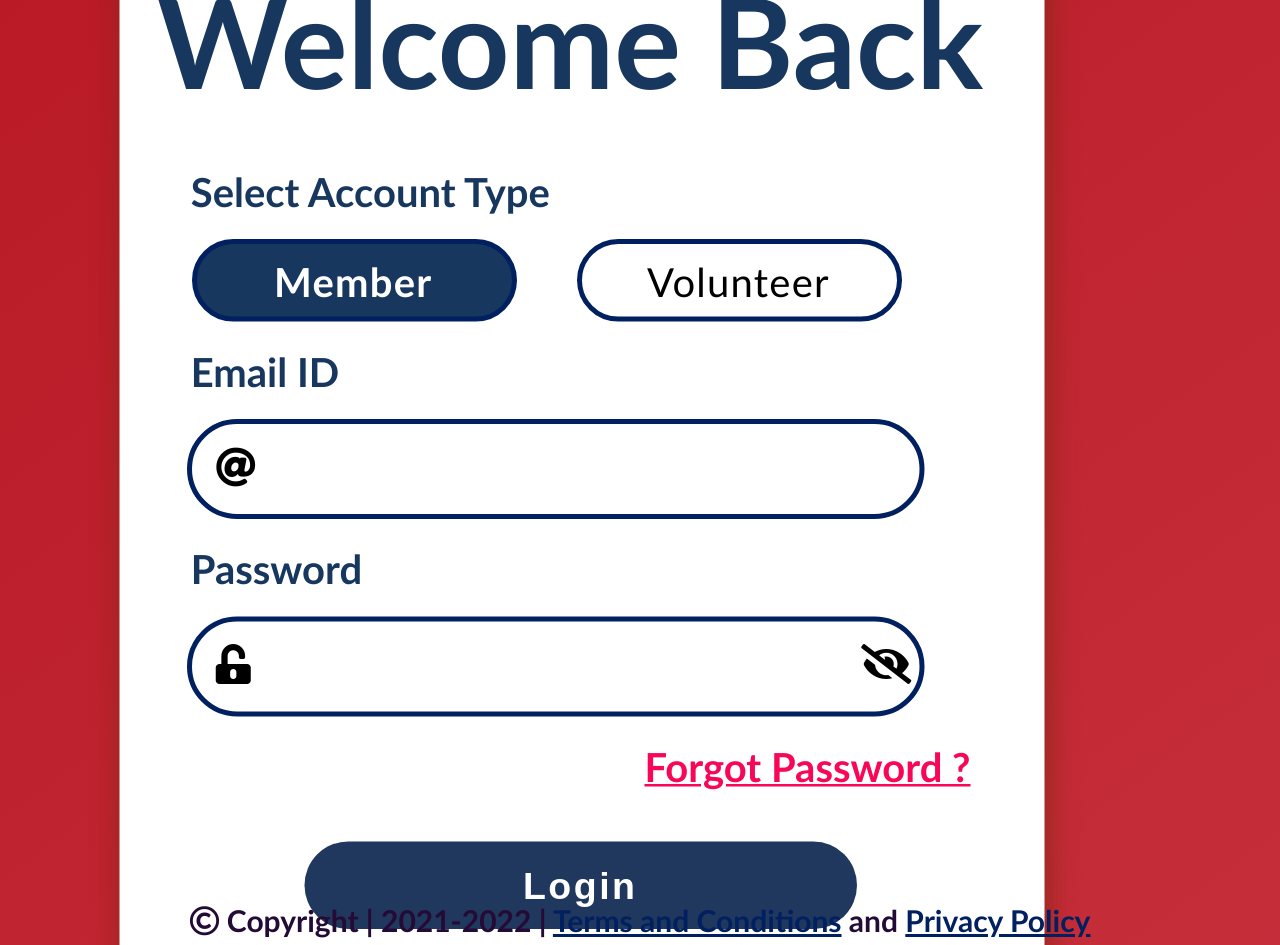
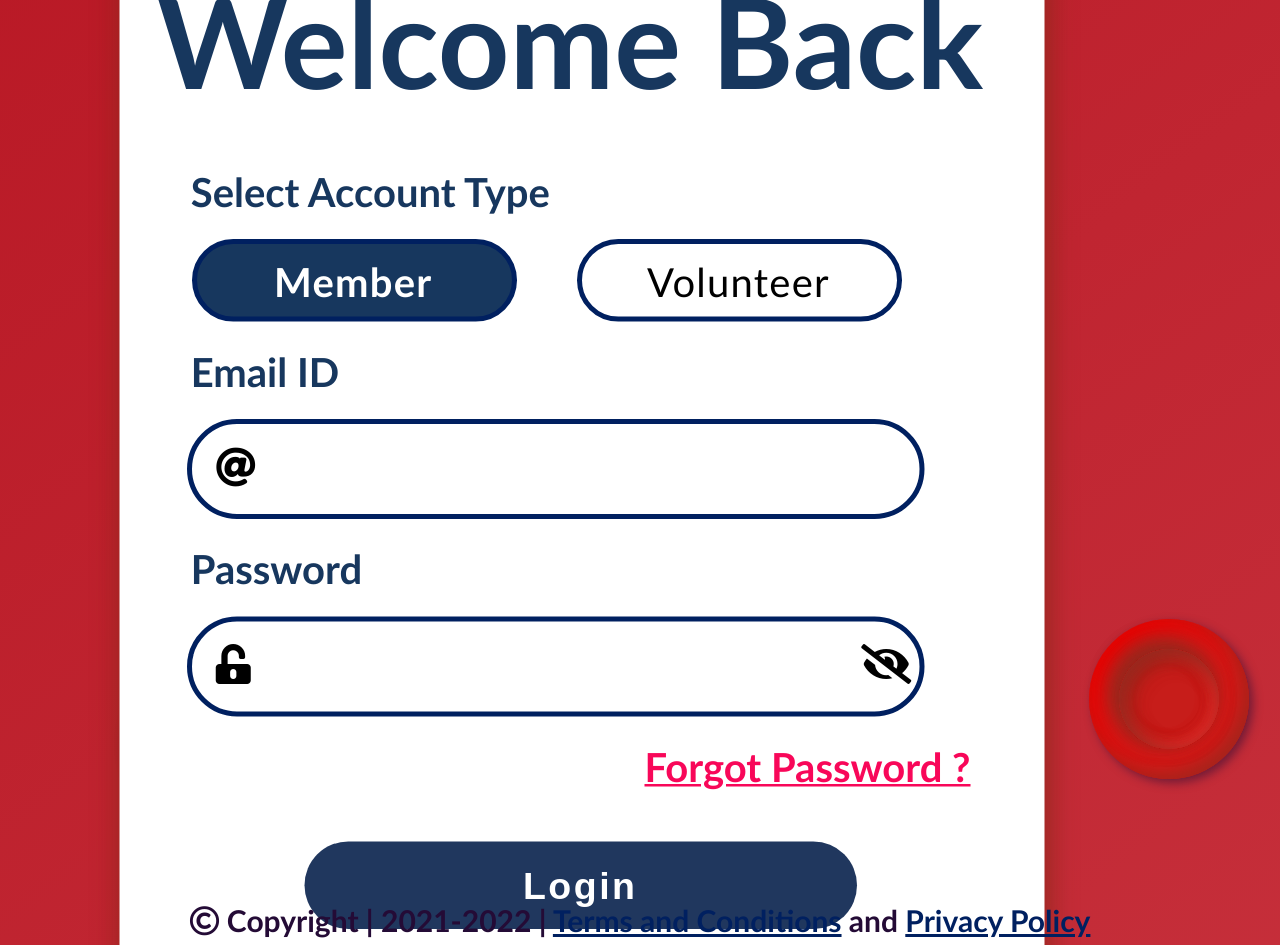
Before and after one commit to chiranjit0123/easyblood, a PHP site: page /html/login.html in a window 1280 px wide. Run offline with PHP 8.4, Linux system fonts and the light colour scheme.

Commit message:
Update login.css

```diff
--- a/Project/css/login.css
+++ b/Project/css/login.css
@@ -610,7 +610,6 @@ input[type="submit"]:active {
 	transform: scale(2.5);
 }
 
-.circle,
 #container #image-container {
 	display: none;
 }
```
